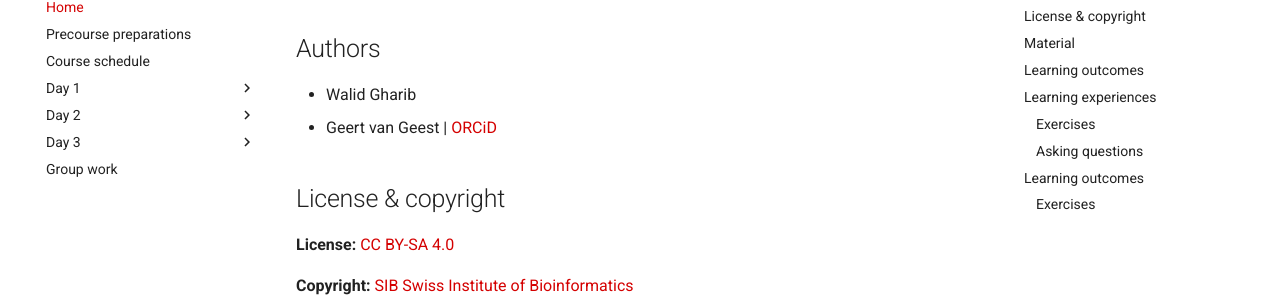
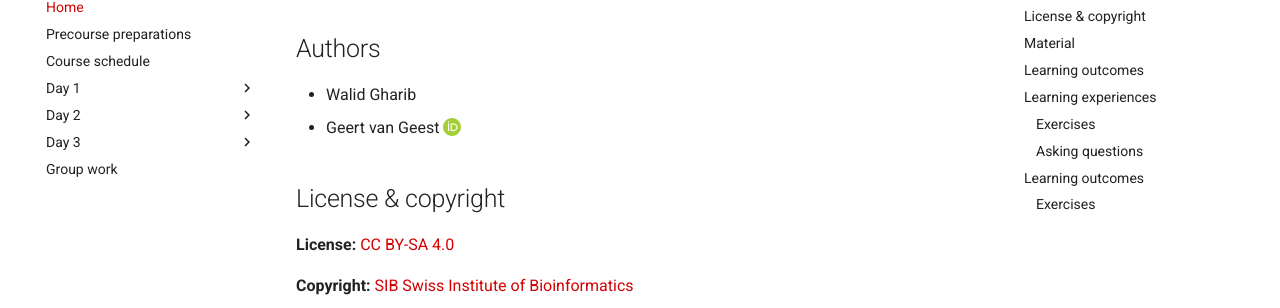
Before and after one commit to sib-swiss/NGS-introduction-training, an MkDocs documentation site: the page built from docs/index.md, in a window 1280 px wide. Shown: the part 149-457 px from the top of the page. Built offline with MkDocs 1.6.1 and Material for MkDocs 9.7.7, drawn with Linux system fonts in a browser that asks for light colours; comment, search, counter and statistics services are not loaded; the version menu is left out; some of the changed lines change nothing that is shown.

Commit message:
orcid icons

```diff
--- a/docs/index.md
+++ b/docs/index.md
@@ -3,7 +3,7 @@
 ## Authors
 
 - Walid Gharib
-- Geert van Geest | [ORCiD](https://orcid.org/0000-0002-1561-078X)
+- Geert van Geest [:custom-orcid:](https://orcid.org/0000-0002-1561-078X)
 
 ## License & copyright
 
--- a/mkdocs.yml
+++ b/mkdocs.yml
@@ -46,7 +46,9 @@ markdown_extensions:
   - pymdownx.emoji:
       emoji_index: !!python/name:materialx.emoji.twemoji
       emoji_generator: !!python/name:materialx.emoji.to_svg
-
+      options:
+        custom_icons:
+          - overrides/.icons
 extra_css:
   - stylesheets/extra.css
 
```
Also changed, not shown: overrides/.icons/custom/orcid.svg (added).
